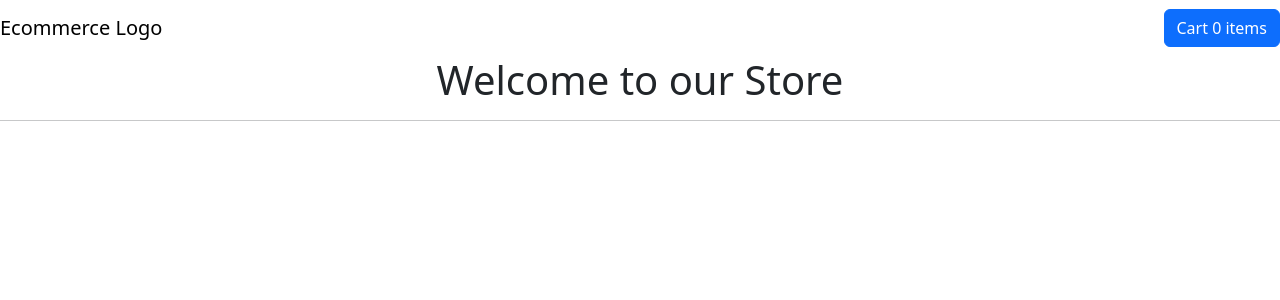
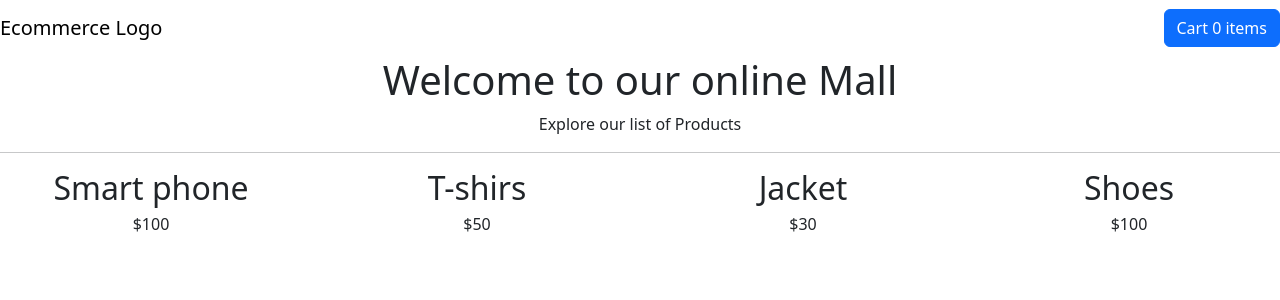
Before and after one commit to michaelanwachuks/Ecommerce_reactJS, a React (Create React App) app: page / in a window 1280 px wide. Shown: the top 300 px of the page. Built offline with nearby package versions, Linux system fonts and the light colour scheme.

Commit message:
Created the product page

```diff
--- a/src/App.js
+++ b/src/App.js
@@ -3,13 +3,25 @@ import './App.css';
 import 'bootstrap/dist/css/bootstrap.min.css';
 import {Container} from 'react-bootstrap';
 import NavigationBar from './components/NavigationBar';
+import { BrowserRouter, Routes, Route } from 'react-router-dom';
+import Store from './pages/Store';
+import Success from './pages/Success';
+import Cancel from './pages/Cancel';
 
 function App() {
   return (
     <div className="App">
        <NavigationBar />
-       <h1>Welcome to our Store</h1>
-       <hr/>
+        <BrowserRouter>
+        <Routes>
+          <Route index element={<Store />} />
+          <Route path='/Success' element={<Success />} />
+          <Route path='/Cancel' element={<Cancel />} />
+
+
+        </Routes>
+
+        </BrowserRouter>
     </div>
   );
 }
--- a/src/components/NavigationBar.jsx
+++ b/src/components/NavigationBar.jsx
@@ -1,5 +1,7 @@
 import React from 'react'
 import {Button, Container, Navbar, Modal } from 'react-bootstrap';
+
+
 function NavigationBar() {
   return (
     <div>
--- /dev/null
+++ b/src/pages/Cancel.jsx
@@ -0,0 +1,9 @@
+import React from 'react'
+
+function Cancel() {
+  return (
+    <div>Cancel page</div>
+  )
+}
+
+export default Cancel
--- /dev/null
+++ b/src/pages/Store.jsx
@@ -0,0 +1,24 @@
+import React from 'react'
+import {Row, Col} from 'react-bootstrap';
+import { productsArray } from '../products';
+
+function Store() {
+  return (
+    <div>
+        <h1>Welcome to our online Mall</h1>
+        <p>Explore our list of Products</p>
+        <hr/>
+        <Row xs={1} md={4} className='g-4'>
+            {productsArray.map((product,idx) =>(
+             <Col align ="center">
+             <h2>{product.productName}</h2>
+             <h6>${product.price}</h6>
+            </Col>
+            ))}
+
+        </Row>
+    </div>
+  )
+}
+
+export default Store
--- /dev/null
+++ b/src/pages/Success.jsx
@@ -0,0 +1,9 @@
+import React from 'react'
+
+function Success() {
+  return (
+    <div>Success page</div>
+  )
+}
+
+export default Success
--- /dev/null
+++ b/src/products.js
@@ -0,0 +1,35 @@
+const productsArray = [
+    {
+        id : "1",
+        productName : "Smart phone",
+        price : 100.0
+    },
+    {
+        id : "2",
+        productName : "T-shirs",
+        price : 50.0,
+    },
+    {
+        id : "3",
+        productName : "Jacket",
+        price : 30.0
+    },
+    {
+        id : "4",
+        productName : "Shoes",
+        price : 100.0
+    }
+];
+
+function getProductData(id) {
+    let productData = productsArray.find(product => product.id ===id);
+    if(productData == undefined){
+        console.log("Product data does not exist for ID"+ id);
+        return undefined;
+    }
+    return productData;
+}
+
+
+
+export {productsArray}
```
